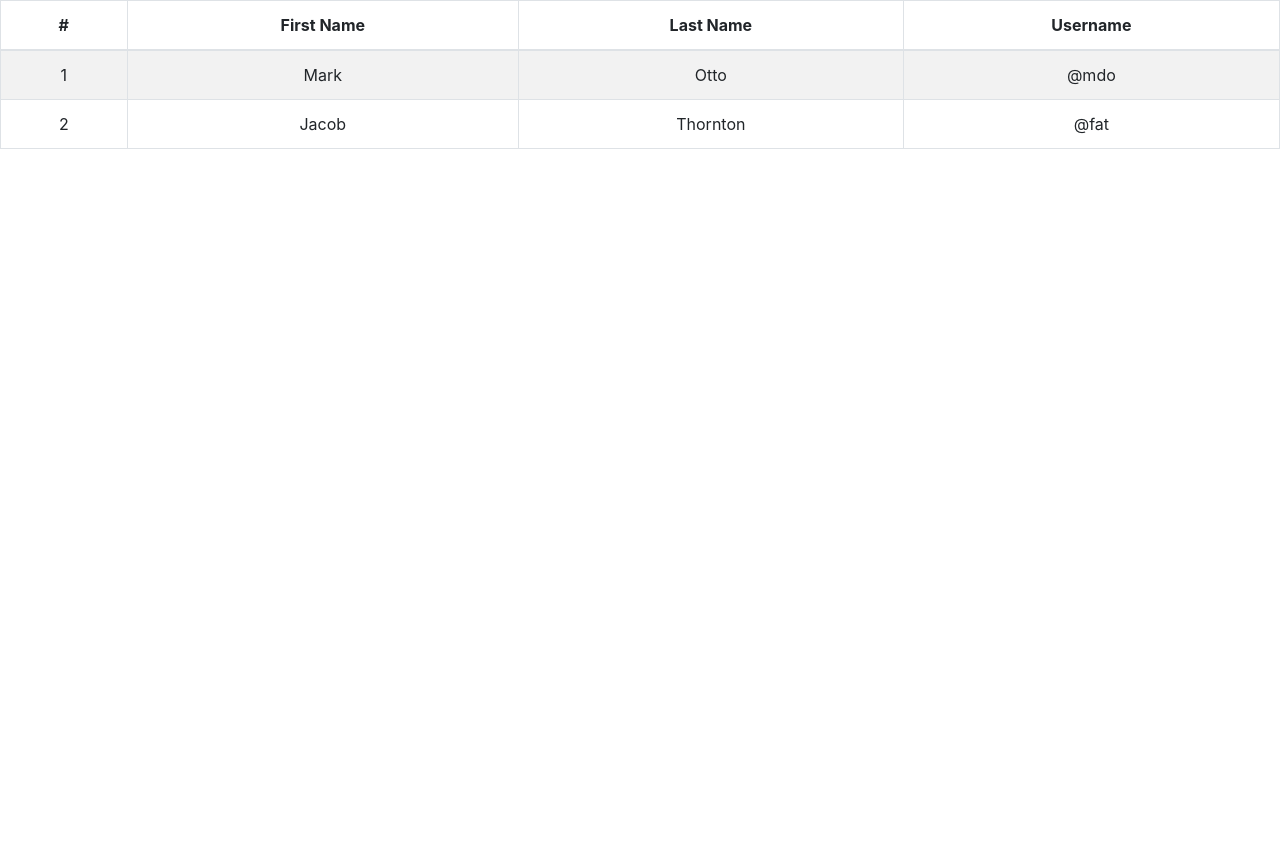
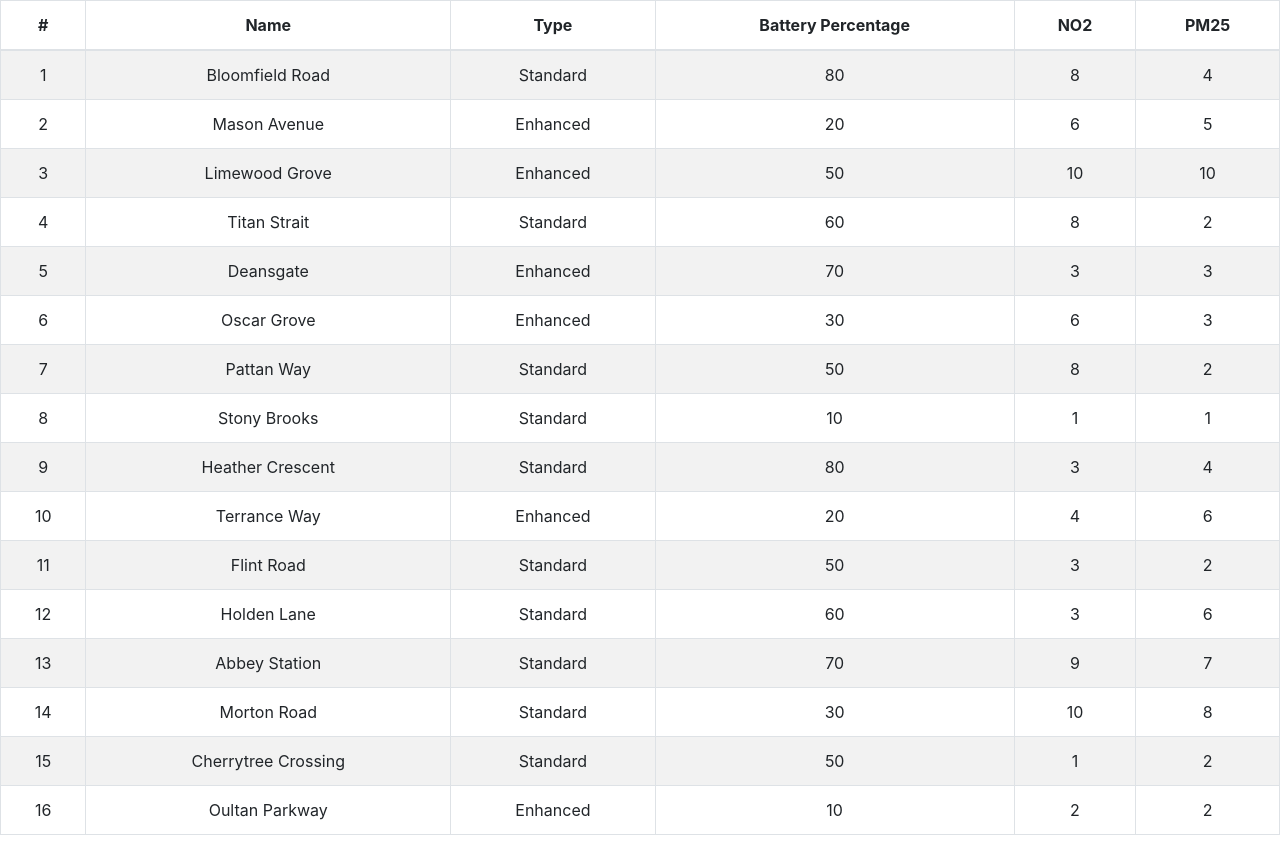
Before and after one commit to ally03/bright_bridge_council, a React (Create React App) app: page / in a window 1280 px wide. Before the commit the page ends 800 px from the top, so only its background shows below. Built offline with nearby package versions, Linux system fonts and the light colour scheme.

Commit message:
Populate the table

```diff
--- a/src/components/EquipmentTable.tsx
+++ b/src/components/EquipmentTable.tsx
@@ -1,5 +1,6 @@
 import React from 'react';
-import Table from 'react-bootstrap/Table'
+import Table from 'react-bootstrap/Table';
+import zephyrs from '../utils';
 
 function EquipmentTable() {
     return (
@@ -7,24 +8,25 @@ function EquipmentTable() {
         <thead>
           <tr>
             <th>#</th>
-            <th>First Name</th>
-            <th>Last Name</th>
-            <th>Username</th>
+            <th>Name</th>
+            <th>Type</th>
+            <th>Battery Percentage</th>
+            <th>NO2</th>
+            <th>PM25</th>
           </tr>
         </thead>
         <tbody>
-          <tr>
-            <td>1</td>
-            <td>Mark</td>
-            <td>Otto</td>
-            <td>@mdo</td>
-          </tr>
-          <tr>
-            <td>2</td>
-            <td>Jacob</td>
-            <td>Thornton</td>
-            <td>@fat</td>
-          </tr>
+         { zephyrs.map(({name, type, batteryPercentage, NO2, PM25}, index) => {
+          return(
+            <tr key={index}>
+             <td>{index + 1}</td>
+             <td>{name}</td>
+             <td>{type}</td>
+             <td>{batteryPercentage}</td>
+             <td>{NO2}</td>
+             <td>{PM25}</td>
+           </tr>
+         )})}
         </tbody>
       </Table>
     );
--- a/src/utils.ts
+++ b/src/utils.ts
@@ -187,4 +187,4 @@ const colours: Colour[] = [
 ];
 
 
-export {};
+export default zephyrs;
```
